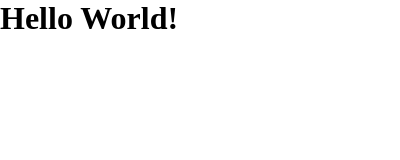
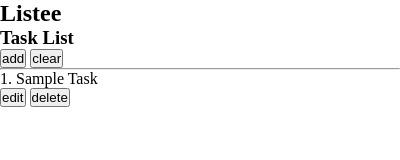
Before and after one commit to Sergyyyyy/Listee_ElectronApp, an Electron app: page index.html in a window 400 px wide. Drawn offline with Linux system fonts and the light colour scheme.

Commit message:
Added sample task template.

```diff
--- a/index.html
+++ b/index.html
@@ -1,5 +1,6 @@
 <!DOCTYPE html>
 <html lang="en">
+
 <head>
     <meta charset="UTF-8">
     <meta name="viewport" content="width=device-width, initial-scale=1.0">
@@ -7,7 +8,32 @@
     <link rel="stylesheet" href="style.css">
     <script src="script.js" defer></script>
 </head>
+
 <body>
-    <h1>Hello World!</h1>
+    <nav>
+        <h2>Listee</h2>
+    </nav>
+    <div class="main-container">
+        <div class="top-content">
+            <h3>Task List</h3>
+            <div class="btns-top-container">
+                <button id="btnAdd">add</button>
+                <button id="btnClear">clear</button>
+            </div>
+        </div>
+
+        <hr>
+
+        <div class="bottom-content">
+            <div class="task">
+                <p>1. Sample Task</p>
+                <div class="btns-bottom-container">
+                    <button id="btnEdit">edit</button>
+                    <button id="btnDelete">delete</button>
+                </div>
+            </div>
+        </div>
+    </div>
 </body>
+
 </html>
```
